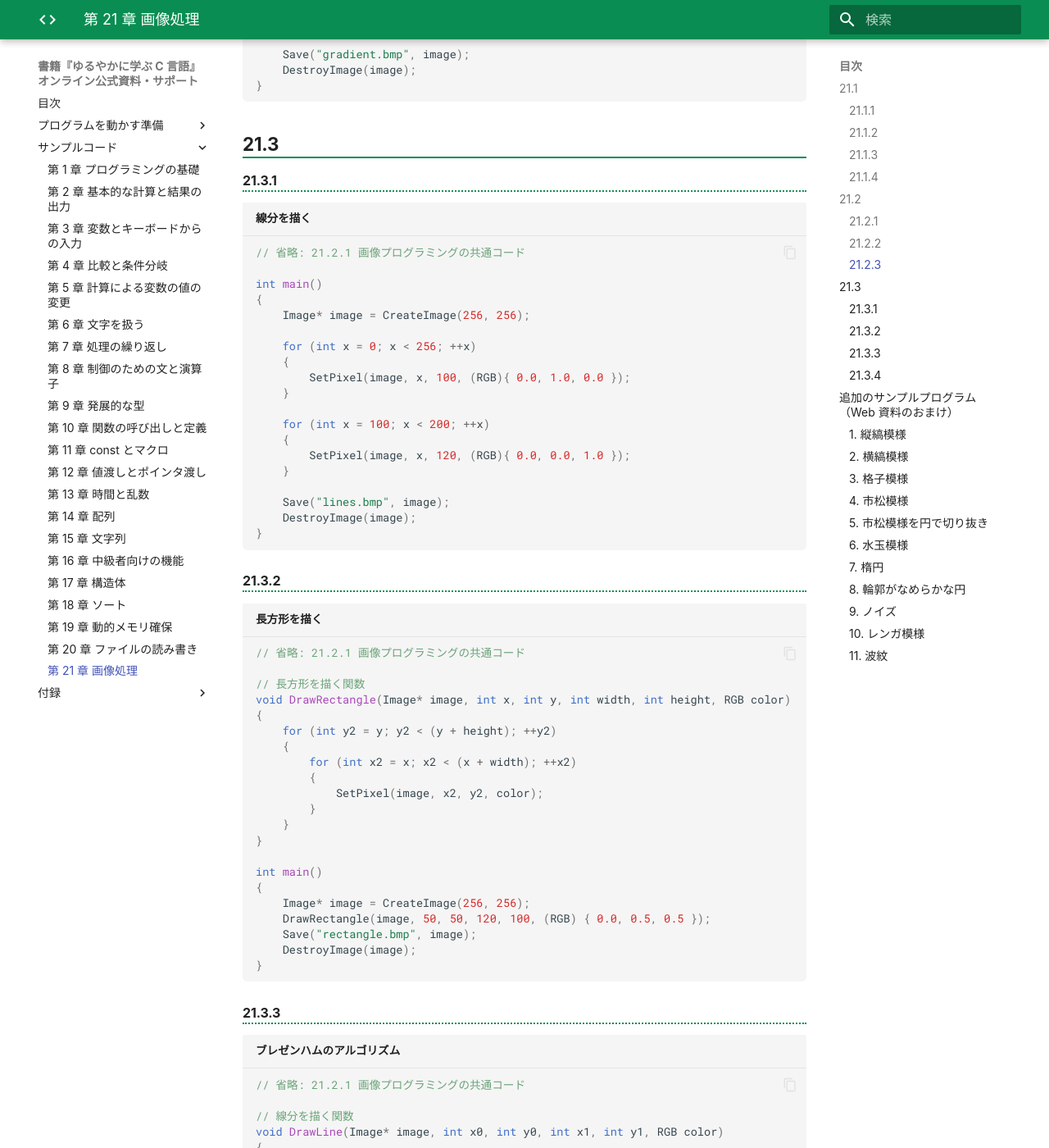
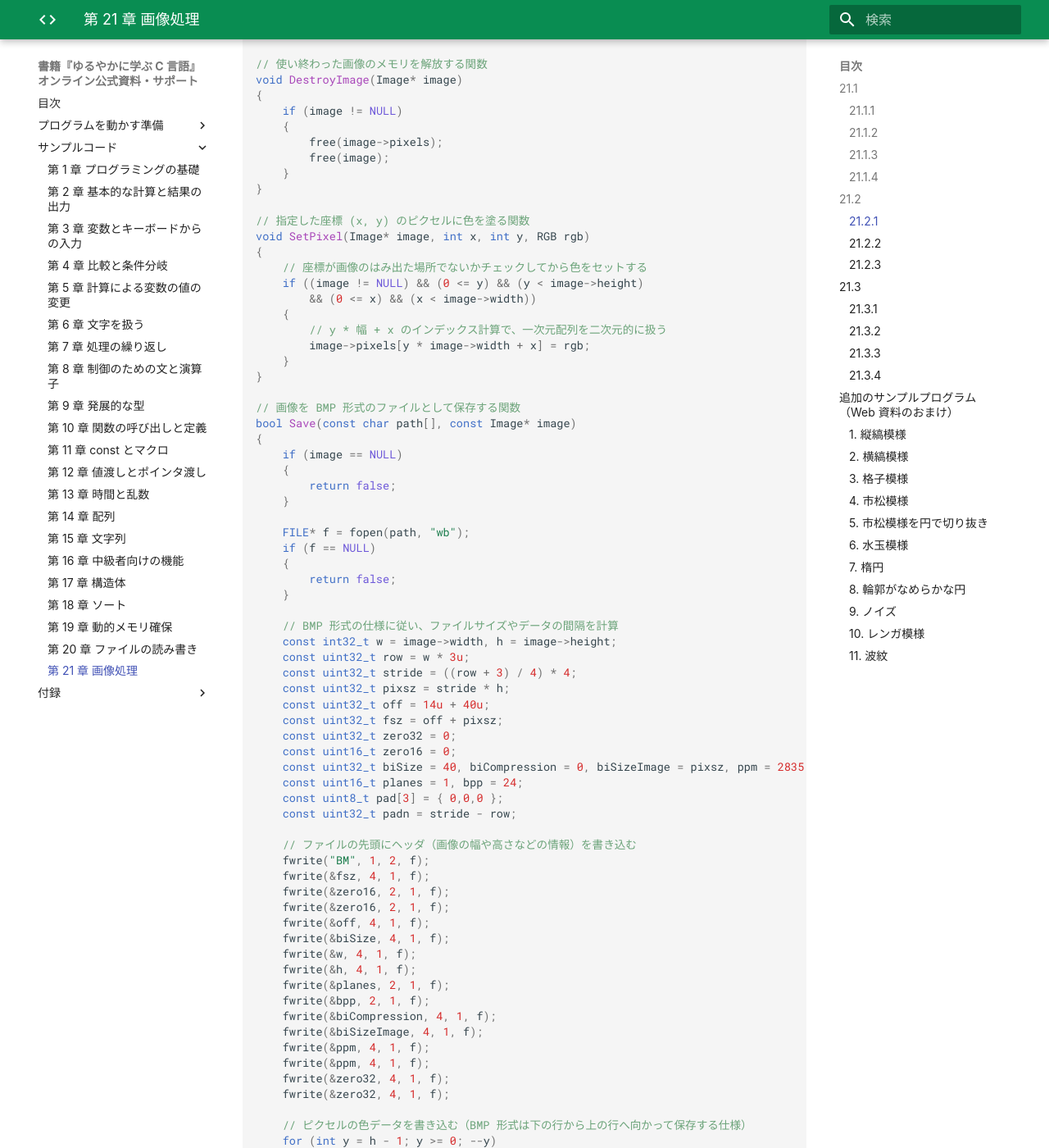
Before and after one commit to yuruyaka-c/yuruyaka-c.github.io, an MkDocs documentation site: the page built from docs/code/21.md, in a window 1280 px wide and 1400 px high, scrolled down 3362 px. Shown: the whole window at 82% size. Built offline with MkDocs 1.6.1 and Material for MkDocs 9.7.7, drawn with Linux system fonts in a browser that asks for light colours; nearby versions of some CDN libraries; some web fonts are replaced; some of the changed text lies outside the part shown.

Commit message:
Update 21.md

````diff
--- a/docs/code/21.md
+++ b/docs/code/21.md
@@ -102,6 +102,152 @@ int main()
 ## 21.2
 
 ### 21.2.1
+
+```c title="画像プログラミングの共通コード"
+#include <stdio.h>
+#include <stdlib.h>
+#include <stdint.h>
+
+// 色（赤、緑、青）を表現する RGB 型
+typedef struct
+{
+    double r;
+    double g;
+    double b;
+} RGB;
+
+// 画像データを管理する Image 型
+typedef struct
+{
+    RGB* pixels; // ピクセルデータ（一次元配列としてまとめて扱う）
+    int width; // 画像の幅
+    int height; // 画像の高さ
+} Image;
+
+// 0.0 ～ 1.0 の実数を、0 ～ 255 の整数（1 バイト）に変換する補助関数
+uint8_t ToU8(double x)
+{
+    return ((x <= 0.0) ? 0 : (1.0 <= x) ? 255 : (uint8_t)(x * 255.0 + 0.5));
+}
+
+// 新しい画像を作成し、必要なメモリを確保する関数
+Image* CreateImage(int width, int height)
+{
+    if ((width <= 0) || (height <= 0))
+    {
+        return NULL;
+    }
+
+    Image* image = (Image*)malloc(sizeof(Image));
+    if (image == NULL)
+    {
+        return NULL;
+    }
+
+    image->width = width;
+    image->height = height;
+    image->pixels = (RGB*)malloc(width * height * sizeof(RGB));
+    if (image->pixels == NULL)
+    {
+        free(image);
+        return NULL;
+    }
+
+    for (int i = 0; i < width * height; ++i)
+    {
+        image->pixels[i] = (RGB){ 1.0, 1.0, 1.0 };
+    }
+
+    return image;
+}
+
+// 使い終わった画像のメモリを解放する関数
+void DestroyImage(Image* image)
+{
+    if (image != NULL)
+    {
+        free(image->pixels);
+        free(image);
+    }
+}
+
+// 指定した座標 (x, y) のピクセルに色を塗る関数
+void SetPixel(Image* image, int x, int y, RGB rgb)
+{
+    // 座標が画像のはみ出た場所でないかチェックしてから色をセットする
+    if ((image != NULL) && (0 <= y) && (y < image->height)
+        && (0 <= x) && (x < image->width))
+    {
+        // y * 幅 + x のインデックス計算で、一次元配列を二次元的に扱う
+        image->pixels[y * image->width + x] = rgb;
+    }
+}
+
+// 画像を BMP 形式のファイルとして保存する関数
+bool Save(const char path[], const Image* image)
+{
+    if (image == NULL)
+    {
+        return false;
+    }
+
+    FILE* f = fopen(path, "wb");
+    if (f == NULL)
+    {
+        return false;
+    }
+
+    // BMP 形式の仕様に従い、ファイルサイズやデータの間隔を計算
+    const int32_t w = image->width, h = image->height;
+    const uint32_t row = w * 3u;
+    const uint32_t stride = ((row + 3) / 4) * 4;
+    const uint32_t pixsz = stride * h;
+    const uint32_t off = 14u + 40u;
+    const uint32_t fsz = off + pixsz;
+    const uint32_t zero32 = 0;
+    const uint16_t zero16 = 0;
+    const uint32_t biSize = 40, biCompression = 0, biSizeImage = pixsz, ppm = 2835;
+    const uint16_t planes = 1, bpp = 24;
+    const uint8_t pad[3] = { 0,0,0 };
+    const uint32_t padn = stride - row;
+
+    // ファイルの先頭にヘッダ（画像の幅や高さなどの情報）を書き込む
+    fwrite("BM", 1, 2, f);
+    fwrite(&fsz, 4, 1, f);
+    fwrite(&zero16, 2, 1, f);
+    fwrite(&zero16, 2, 1, f);
+    fwrite(&off, 4, 1, f);
+    fwrite(&biSize, 4, 1, f);
+    fwrite(&w, 4, 1, f);
+    fwrite(&h, 4, 1, f);
+    fwrite(&planes, 2, 1, f);
+    fwrite(&bpp, 2, 1, f);
+    fwrite(&biCompression, 4, 1, f);
+    fwrite(&biSizeImage, 4, 1, f);
+    fwrite(&ppm, 4, 1, f);
+    fwrite(&ppm, 4, 1, f);
+    fwrite(&zero32, 4, 1, f);
+    fwrite(&zero32, 4, 1, f);
+
+    // ピクセルの色データを書き込む（BMP 形式は下の行から上の行へ向かって保存する仕様）
+    for (int y = h - 1; y >= 0; --y)
+    {
+        const RGB* p = image->pixels + y * w;
+
+        for (int x = 0; x < w; ++x)
+        {
+            const uint8_t rgb[3] = { ToU8(p[x].b), ToU8(p[x].g), ToU8(p[x].r) };
+            fwrite(rgb, 1, 3, f);
+        }
+
+        // 1 行のデータサイズを 4 の倍数バイトに揃えるための余白（パディング）を書き込む
+        fwrite(pad, 1, padn, f);
+    }
+
+    fclose(f);
+    return true;
+}
+```
 
 ```c title="BMP 形式の画像ファイルを出力する"
 // 省略: 21.2.1 画像プログラミングの共通コード
````
